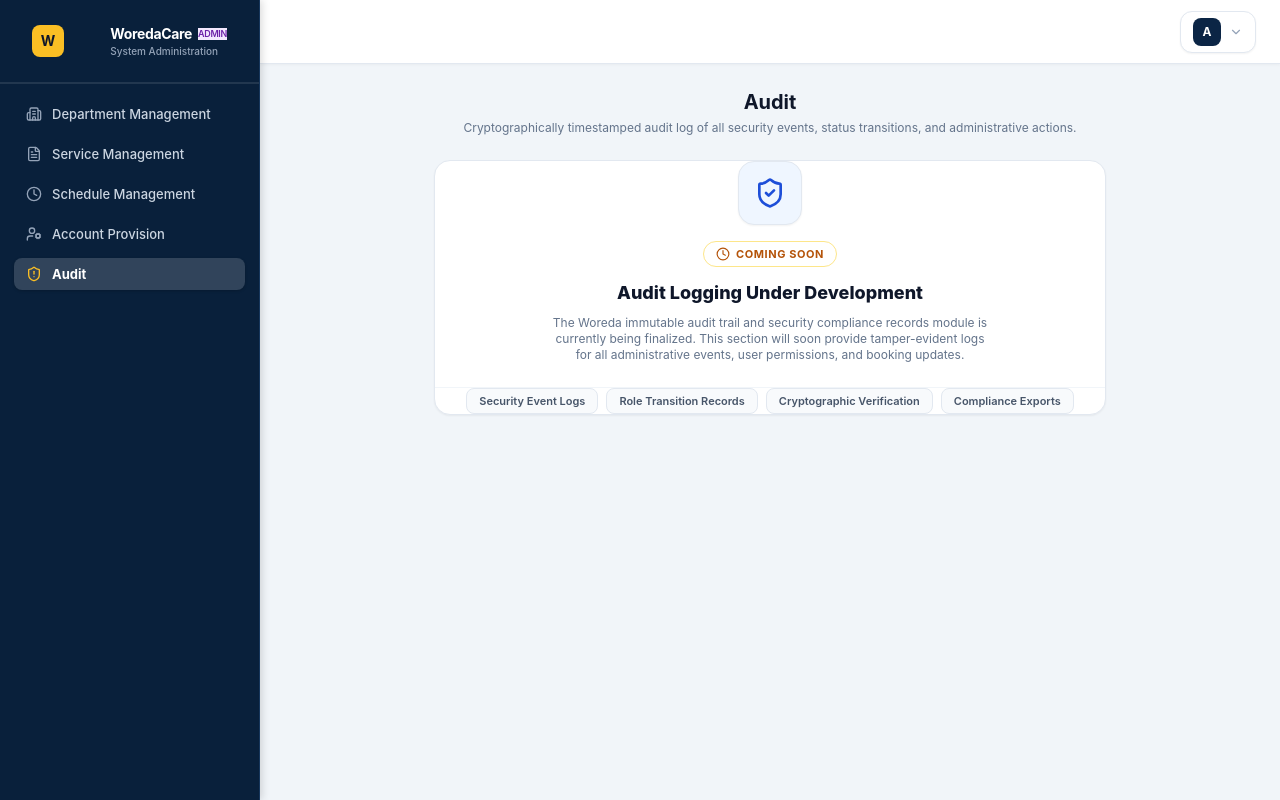
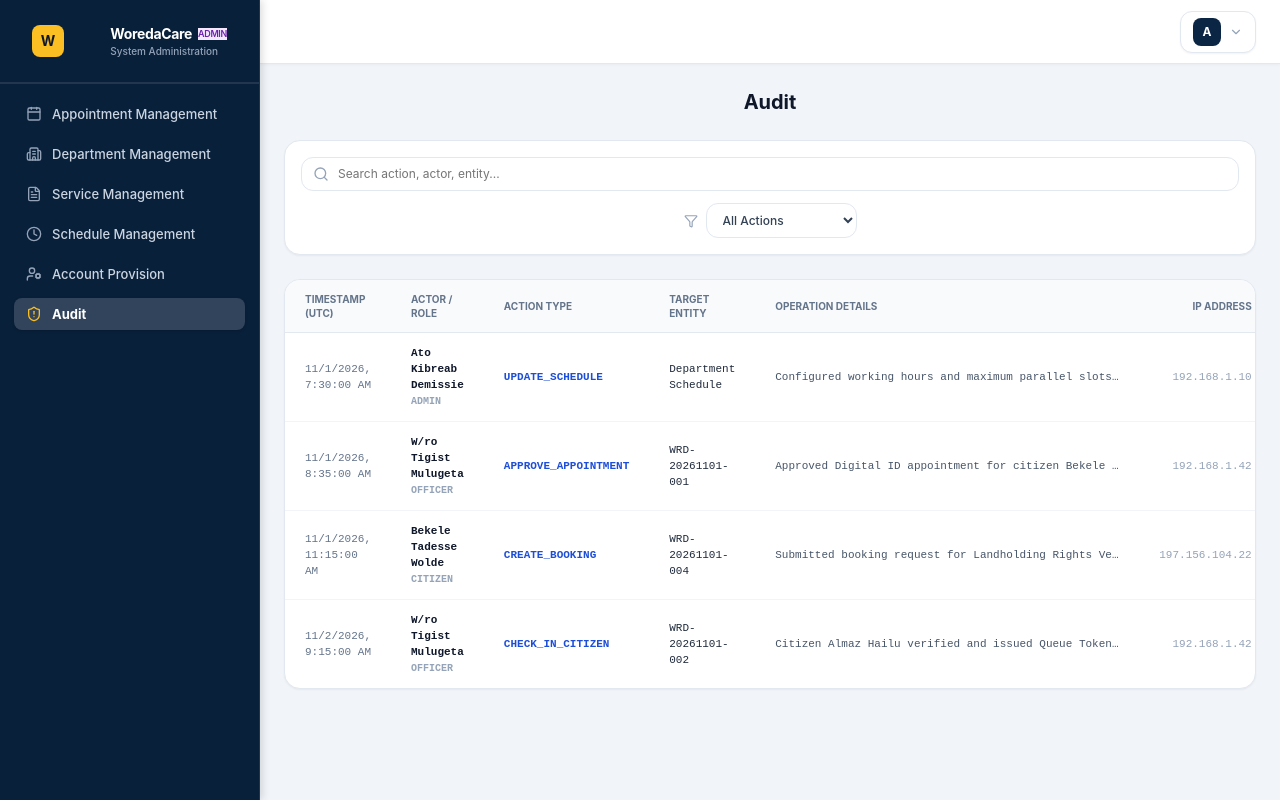
Before and after one commit to Amir3356/Woreda-Booking-and-Appointment-Management-System, a React (Vite) app in the folder client/: page /admin/audit in a window 1280 px wide. Built offline with nearby package versions, Linux system fonts and the light colour scheme.

Commit message:
refactor(audit): remove placeholder text and restore clean audit logs table

```diff
--- a/client/components/layout/DashboardSidebar.jsx
+++ b/client/components/layout/DashboardSidebar.jsx
@@ -30,6 +30,7 @@ export default function DashboardSidebar({ role = "ADMIN" }) {
   const unreadNotifsCount = notifications.filter((n) => !n.isRead).length;
 
   const adminNav = [
+    { href: "/admin/appointments", label: "Appointment Management", icon: Calendar },
     { href: "/admin/departments", label: "Department Management", icon: Building2 },
     { href: "/admin/services", label: "Service Management", icon: FileText },
     { href: "/admin/schedule", label: "Schedule Management", icon: Clock },
--- a/client/pages/admin/AdminAuditPage.jsx
+++ b/client/pages/admin/AdminAuditPage.jsx
@@ -1,52 +1,97 @@
 "use client";
 
-import { ShieldCheck, Clock, Lock } from "lucide-react";
+import { useState } from "react";
+import { useStore } from "@/lib/store";
+import { Search, Filter } from "lucide-react";
 
 export default function AdminAuditLogsPage() {
+  const { auditLogs } = useStore();
+  const [search, setSearch] = useState("");
+  const [actionFilter, setActionFilter] = useState("ALL");
+
+  const filteredLogs = (auditLogs || []).filter((log) => {
+    const matchesSearch =
+      log.userName?.toLowerCase().includes(search.toLowerCase()) ||
+      log.action?.toLowerCase().includes(search.toLowerCase()) ||
+      log.entity?.toLowerCase().includes(search.toLowerCase()) ||
+      log.details?.toLowerCase().includes(search.toLowerCase());
+    const matchesAction = actionFilter === "ALL" || log.action?.includes(actionFilter);
+    return matchesSearch && matchesAction;
+  });
+
   return (
     <div className="space-y-6 max-w-7xl mx-auto">
       {/* Header */}
       <div className="w-full text-center min-h-[48px] flex flex-col items-center justify-center">
         <h2 className="text-xl font-bold text-slate-900">Audit</h2>
-        <p className="text-xs text-slate-500 mt-1">
-          Cryptographically timestamped audit log of all security events, status transitions, and administrative actions.
-        </p>
       </div>
 
-      {/* Main Content Section - Coming Soon */}
-      <div className="bg-white rounded-2xl border border-slate-200 shadow-xs p-16 text-center max-w-2xl mx-auto my-6">
-        <div className="w-16 h-16 rounded-2xl bg-blue-50 text-blue-700 flex items-center justify-center mx-auto mb-4 border border-blue-100 shadow-xs">
-          <ShieldCheck className="w-8 h-8 text-[#0b2545]" />
+      {/* Filter and Search Bar */}
+      <div className="bg-white p-4 rounded-2xl border border-slate-200 shadow-xs flex flex-col md:flex-row gap-3 items-center justify-between">
+        <div className="relative w-full md:w-80">
+          <Search className="w-4 h-4 text-slate-400 absolute left-3 top-1/2 -translate-y-1/2" />
+          <input
+            type="text"
+            value={search}
+            onChange={(e) => setSearch(e.target.value)}
+            placeholder="Search action, actor, entity..."
+            className="w-full pl-9 pr-3 py-2 rounded-xl border border-slate-200 text-xs focus:ring-2 focus:ring-blue-600 focus:outline-none"
+          />
         </div>
 
-        <div className="mb-3">
-          <span className="inline-flex items-center gap-1.5 px-3 py-1 rounded-full text-[11px] font-bold uppercase tracking-wider bg-amber-50 text-amber-700 border border-amber-200">
-            <Clock className="w-3.5 h-3.5 text-amber-600" />
-            Coming Soon
-          </span>
+        <div className="flex items-center gap-2">
+          <Filter className="w-3.5 h-3.5 text-slate-400" />
+          <select
+            value={actionFilter}
+            onChange={(e) => setActionFilter(e.target.value)}
+            className="px-3 py-2 rounded-xl border border-slate-200 text-xs bg-white font-medium text-slate-700"
+          >
+            <option value="ALL">All Actions</option>
+            <option value="CREATE_BOOKING">Booking Creation</option>
+            <option value="STATUS">Status Transitions</option>
+            <option value="APPROVE">Approvals</option>
+            <option value="SCHEDULE">Schedule Updates</option>
+            <option value="LOGIN">User Logins</option>
+          </select>
         </div>
+      </div>
 
-        <h3 className="text-lg font-extrabold text-slate-900 mb-2">
-          Audit Logging Under Development
-        </h3>
-
-        <p className="text-xs text-slate-500 leading-relaxed max-w-md mx-auto mb-6">
-          The Woreda immutable audit trail and security compliance records module is currently being finalized. This section will soon provide tamper-evident logs for all administrative events, user permissions, and booking updates.
-        </p>
-
-        <div className="flex flex-wrap items-center justify-center gap-2 pt-4 border-t border-slate-100">
-          <span className="text-[11px] font-semibold text-slate-600 bg-slate-50 border border-slate-200 px-3 py-1 rounded-lg">
-            Security Event Logs
-          </span>
-          <span className="text-[11px] font-semibold text-slate-600 bg-slate-50 border border-slate-200 px-3 py-1 rounded-lg">
-            Role Transition Records
-          </span>
-          <span className="text-[11px] font-semibold text-slate-600 bg-slate-50 border border-slate-200 px-3 py-1 rounded-lg">
-            Cryptographic Verification
-          </span>
-          <span className="text-[11px] font-semibold text-slate-600 bg-slate-50 border border-slate-200 px-3 py-1 rounded-lg">
-            Compliance Exports
-          </span>
+      {/* Audit Logs Table */}
+      <div className="bg-white rounded-2xl border border-slate-200 shadow-xs overflow-hidden">
+        <div className="overflow-x-auto">
+          <table className="w-full text-left text-xs">
+            <thead className="bg-slate-50 border-b border-slate-200 text-slate-500 uppercase font-semibold text-[10px]">
+              <tr>
+                <th className="px-5 py-3">Timestamp (UTC)</th>
+                <th className="px-5 py-3">Actor / Role</th>
+                <th className="px-5 py-3">Action Type</th>
+                <th className="px-5 py-3">Target Entity</th>
+                <th className="px-5 py-3">Operation Details</th>
+                <th className="px-5 py-3 text-right">IP Address</th>
+              </tr>
+            </thead>
+            <tbody className="divide-y divide-slate-100 font-mono text-[11px]">
+              {filteredLogs.map((log) => (
+                <tr key={log.id} className="hover:bg-slate-50/80 transition-colors">
+                  <td className="px-5 py-3 text-slate-500 whitespace-nowrap">
+                    {new Date(log.timestamp).toLocaleString()}
+                  </td>
+                  <td className="px-5 py-3 font-sans font-bold text-slate-900">
+                    <div>{log.userName}</div>
+                    <span className="text-[10px] uppercase font-bold text-slate-400 font-mono">
+                      {log.userRole}
+                    </span>
+                  </td>
+                  <td className="px-5 py-3 font-bold text-blue-700">{log.action}</td>
+                  <td className="px-5 py-3 text-slate-800">{log.entity}</td>
+                  <td className="px-5 py-3 font-sans text-slate-600 max-w-sm truncate">
+                    {log.details}
+                  </td>
+                  <td className="px-5 py-3 text-right text-slate-400">{log.ipAddress}</td>
+                </tr>
+              ))}
+            </tbody>
+          </table>
         </div>
       </div>
     </div>
```
